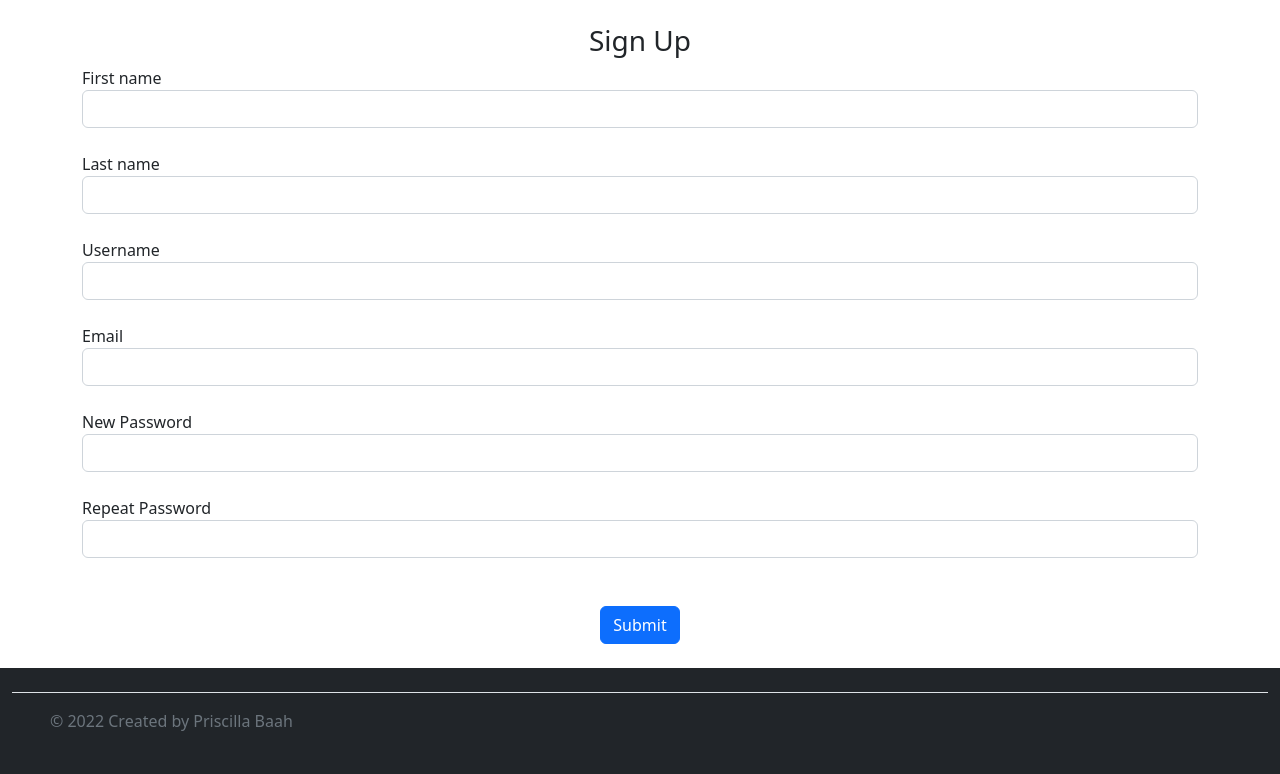
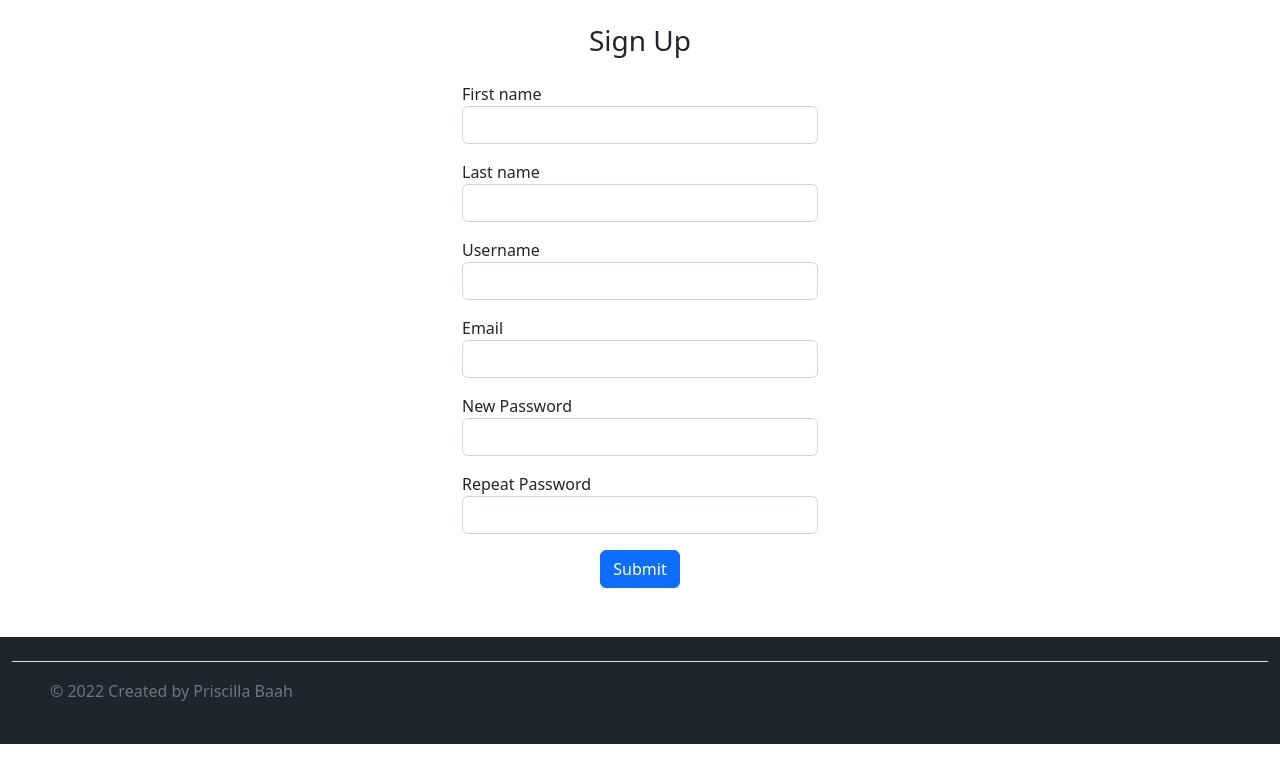
Before and after one commit to Priscilla-B/scissor, a Flask app: page /auth/sign-up in a window 1280 px wide. Shown: the part 56-830 px from the top of the page. After the commit the page ends 800 px from the top, so only its background shows below. Run offline with Flask 3, Linux system fonts and the light colour scheme; parts of the project's set-up code (start-up, migrations or seed data) failed here and were passed over.

Commit message:
update bootstrap classes

```diff
--- a/app/templates/partials/generic_form.html
+++ b/app/templates/partials/generic_form.html
@@ -1,13 +1,14 @@
-<div class="form-group">
+<div class="col-md-4 offset-md-4">
 
     {% for input in form %}
+    <div class="form-group mt-3">
+        {% if input.widget.input_type != 'hidden' %}
+        {{input.label}}
+        {% endif %}
 
-    {% if input.widget.input_type != 'hidden' %}
-    {{input.label}}
-    {% endif %}
+        {{input(class_="form-control")}}
 
-    {{input(class_="form-control")}}
-    <br>
+    </div>
     {% endfor %}
 
     <div align="center">
```
